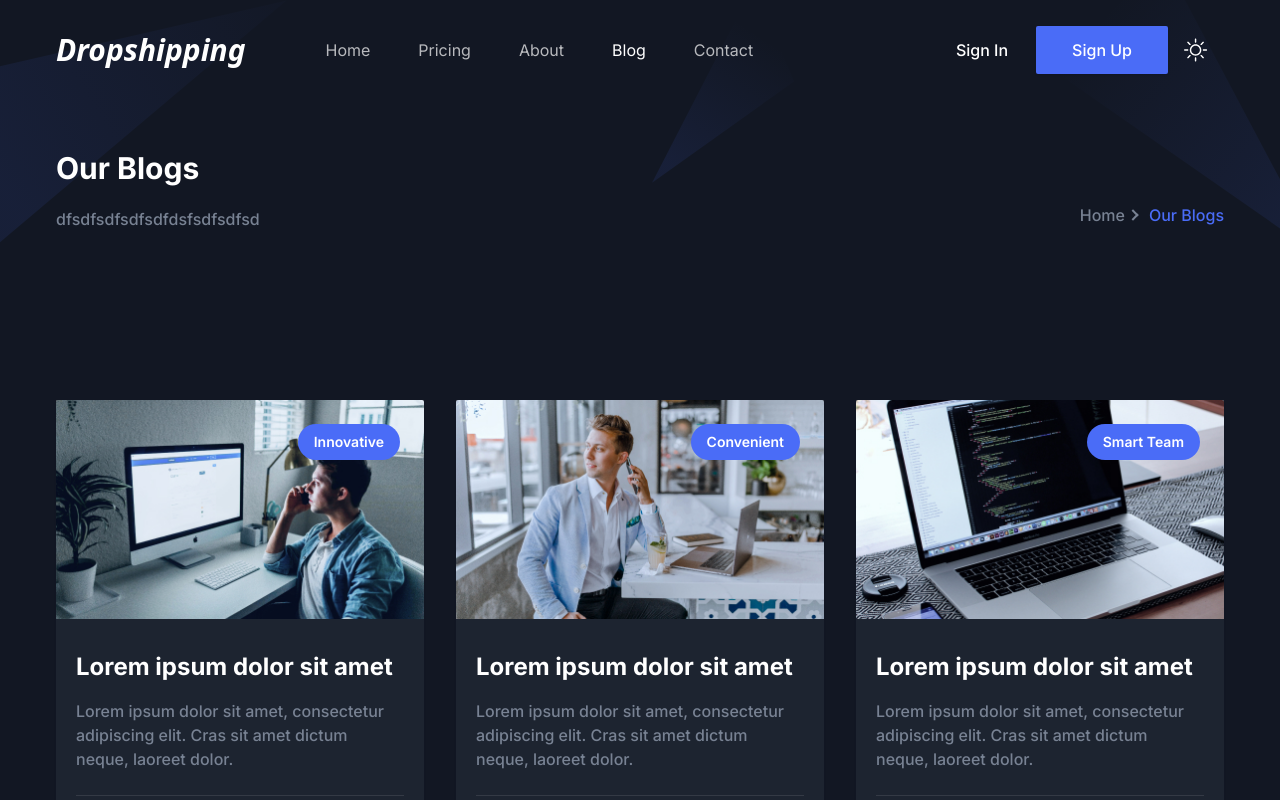
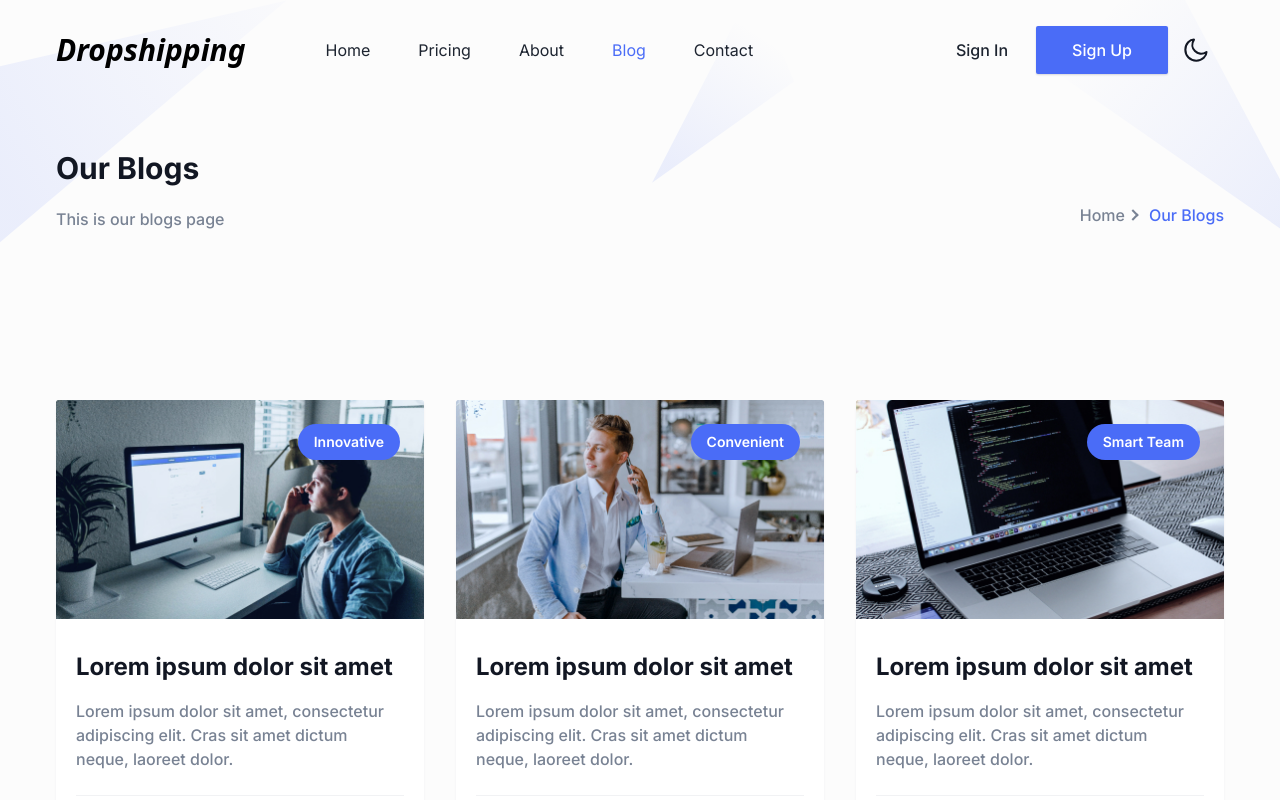
Before and after one commit to X-spec7/dropship-automate-platform, a Next.js app: page /blog in a window 1280 px wide. Shown: the top 800 px of the page. Built offline with nearby package versions, Linux system fonts and the light colour scheme.

Commit message:
fix: convert ClickOutSid/SmoothScrollLink components to client component

```diff
--- a/src/app/blog/page.tsx
+++ b/src/app/blog/page.tsx
@@ -21,7 +21,7 @@ const Blog = () => {
     <>
       <Breadcrumb
         pageName="Our Blogs"
-        description="dfsdfsdfsdfsdfdsfsdfsdfsd"
+        description="This is our blogs page"
       />
 
       <section className="pb-[120px] pt-[120px]">
--- a/src/app/providers.tsx
+++ b/src/app/providers.tsx
@@ -7,7 +7,7 @@ export function Providers({ children }: { children: React.ReactNode }) {
   return (
     // Todo: Use Session storage instead of AuthProvider
     <AuthProvider>
-      <ThemeProvider attribute="class" enableSystem={false} defaultTheme="dark">
+      <ThemeProvider attribute="class" enableSystem={false} defaultTheme="light">
         {children}
       </ThemeProvider>
     </AuthProvider>
--- a/src/components/Common/ClickOutSide.tsx
+++ b/src/components/Common/ClickOutSide.tsx
@@ -1,3 +1,5 @@
+"use client";
+
 import React, { useRef, useEffect } from "react";
 
 interface Props {
--- a/src/components/Common/ScrollToTop/index.tsx
+++ b/src/components/Common/ScrollToTop/index.tsx
@@ -1,3 +1,5 @@
+"use client";
+
 import { useEffect, useState } from "react";
 
 export default function ScrollToTop() {
--- a/src/components/Common/SmoothScrollLink.tsx
+++ b/src/components/Common/SmoothScrollLink.tsx
@@ -1,3 +1,5 @@
+"use client";
+
 import Link from 'next/link';
 import { Menu } from "@/types/menu";
 import { usePathname } from "next/navigation";
```
